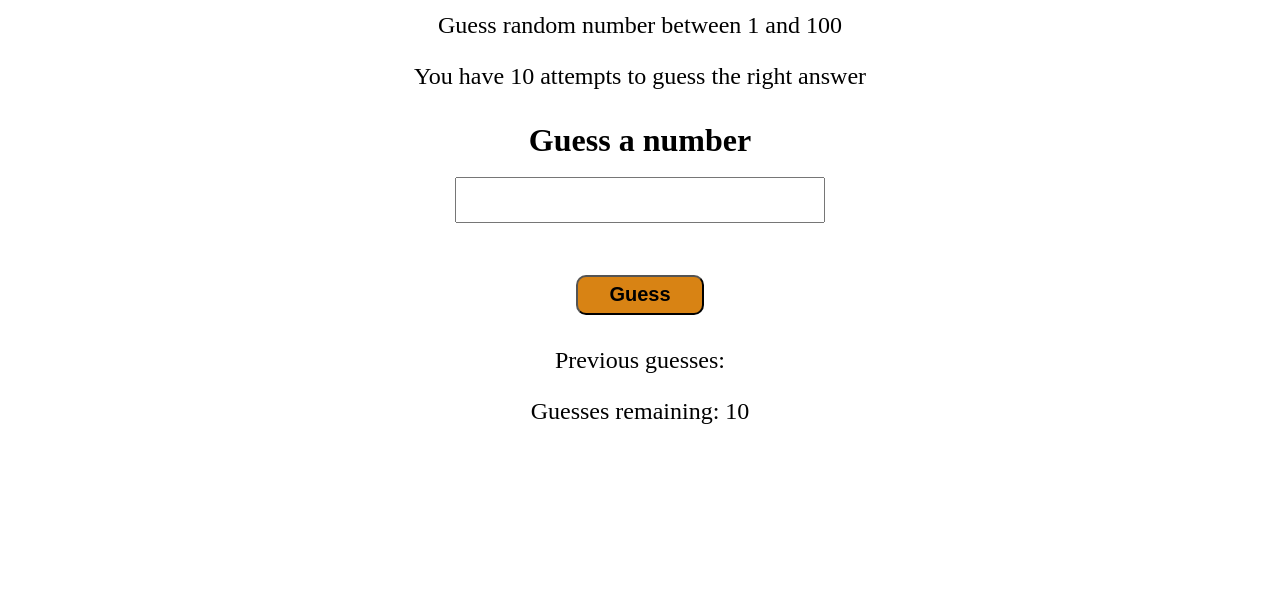
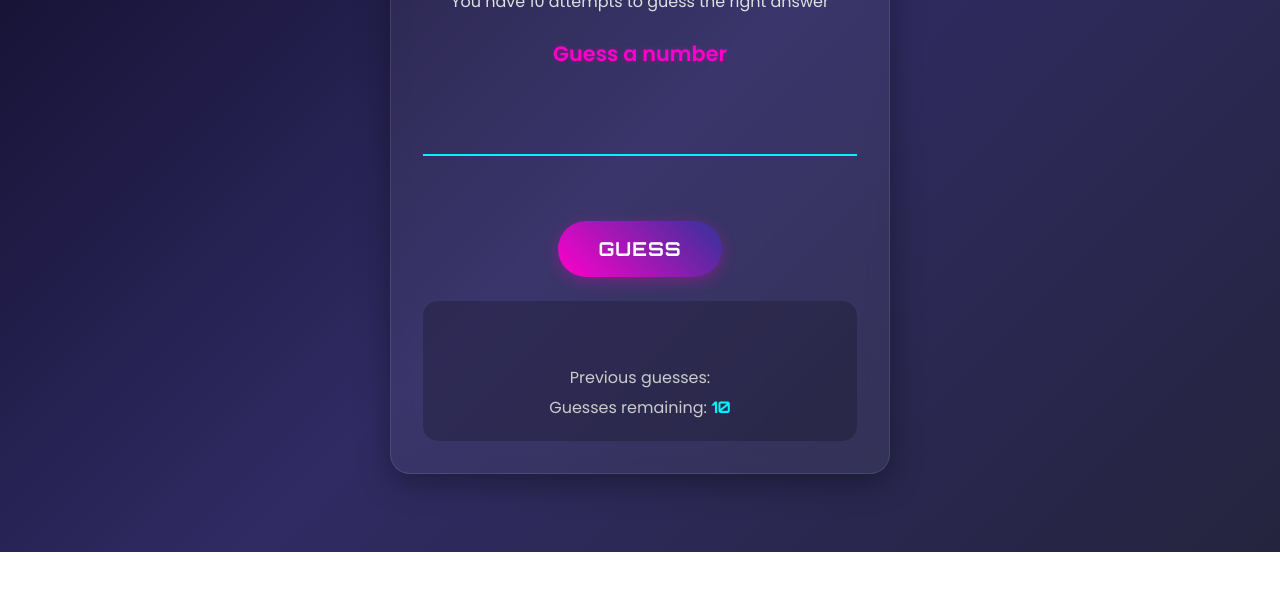
Before and after one commit to niraj0624/guess-number-game, a plain HTML site: page index.html in a window 1280 px wide. Shown: the part 248-840 px from the top of the page. After the commit the page ends 800 px from the top, so only its background shows below. Drawn offline with Linux system fonts and the light colour scheme.

Commit message:
update the designing and styling

```diff
--- a/index.html
+++ b/index.html
@@ -4,6 +4,9 @@
     <meta charset="UTF-8">
     <meta name="viewport" content="width=device-width, initial-scale=1.0">
     <title>Guess Number Game</title>
+    <link rel="preconnect" href="https://fonts.googleapis.com">
+    <link rel="preconnect" href="https://fonts.gstatic.com" crossorigin>
+    <link href="https://fonts.googleapis.com/css2?family=Orbitron:wght@400;700&family=Poppins:wght@300;400;600&display=swap" rel="stylesheet">
     <link rel="stylesheet" href="style.css">
 </head>
 <body>
@@ -19,11 +22,10 @@
         </form>
 
         <div id="result_box">
+            <p id="hint" class="lowOrHigh"></p>
             <p id="previous_guess">Previous guesses: <span class="guesses"></span></p>
 
             <p id="guess_remaining">Guesses remaining: <span class="lastResult">10</span></p>
-
-            <p id="hint" class="lowOrHigh"></p>
         </div>
 
     </div>
--- a/style.css
+++ b/style.css
@@ -1,85 +1,154 @@
+* {
+    margin: 0;
+    padding: 0;
+    box-sizing: border-box;
+}
+
 body {
     display: flex;
     flex-direction: column;
     align-items: center;
     justify-content: center;
     min-height: 100vh;
-    margin-top: 2rem;
-    /* overflow: hidden; */
-    padding: 0 1rem;
-    box-sizing: border-box;
-}
-h1 {
-    font-size: 2.5rem;
-    text-align: center;
-}
-#guide {
-    font-size: 1.5rem;
-    text-align: center;
-}
-#guess {
-    display: flex;
-    justify-content: center;
-    font-size: 2rem;
-    margin-top: 2rem;
-    font-weight: bold;
-}
-#guessInput {
-    display: block;
-    margin: 0 auto;
-    text-align: center;
-    font-size: 1.25rem;
-    height: 2.5rem;
-    width: 80%;
-    max-width: 400px;
-}
-#submit {
-    display: block;
-    margin: 1rem auto;
-    height: 2.5rem;
-    width: 8rem;
-    border-radius: 10px;
-    text-align: center;
-    font-size: 1.25rem;
-    font-weight: bold;
-    background-color: rgb(216, 131, 20);
-    cursor: pointer;
-}
-#result_box {
-    margin-top: 2rem;
-    text-align: center;
-    font-size: 1.5rem;
-}
-#hint {
-    font-size: 2rem;
-    font-weight: 500;
+    background: linear-gradient(135deg, #0f0c29, #302b63, #24243e);
+    font-family: 'Poppins', sans-serif;
+    color: #fff;
 }
 
-@media (max-width: 768px) {
-    body {
-        margin-top: 1rem;
-    }
+.guess-box {
+    background: rgba(255, 255, 255, 0.05);
+    backdrop-filter: blur(10px);
+    -webkit-backdrop-filter: blur(10px);
+    border: 1px solid rgba(255, 255, 255, 0.1);
+    border-radius: 20px;
+    padding: 2rem;
+    box-shadow: 0 8px 32px 0 rgba(0, 0, 0, 0.37);
+    text-align: center;
+    max-width: 500px;
+    width: 90%;
+    transition: transform 0.3s ease;
+}
+
+.guess-box:hover {
+    transform: translateY(-5px);
+    box-shadow: 0 12px 40px 0 rgba(0, 0, 0, 0.5);
+}
+
+h1 {
+    font-family: 'Orbitron', sans-serif;
+    font-size: 2rem;
+    margin-bottom: 1rem;
+    color: #00f3ff;
+    text-shadow: 0 0 10px rgba(0, 243, 255, 0.5);
+    letter-spacing: 2px;
+}
+
+#guide {
+    font-size: 1rem;
+    margin-bottom: 0.3rem;
+    color: #e0e0e0;
+}
+
+#entry_box {
+    margin-top: 1.5rem;
+}
+
+label#guess {
+    display: block;
+    font-size: 1.3rem;
+    margin-bottom: 0.5rem;
+    font-weight: 600;
+    color: #ff00cc;
+    text-shadow: 0 0 5px rgba(255, 0, 204, 0.3);
+}
+
+#guessInput {
+    background: transparent;
+    border: none;
+    border-bottom: 2px solid #00f3ff;
+    color: #fff;
+    font-size: 1.8rem;
+    text-align: center;
+    width: 100%;
+    padding: 0.5rem;
+    margin-bottom: 1.5rem;
+    font-family: 'Orbitron', sans-serif;
+    outline: none;
+    transition: border-color 0.3s ease;
+}
+
+#guessInput:focus {
+    border-bottom-color: #ff00cc;
+}
+
+#submit, #newGame {
+    background: linear-gradient(45deg, #ff00cc, #333399);
+    border: none;
+    border-radius: 50px;
+    color: white;
+    padding: 1rem 2.5rem;
+    font-size: 1.2rem;
+    font-family: 'Orbitron', sans-serif;
+    font-weight: bold;
+    cursor: pointer;
+    transition: all 0.3s ease;
+    text-transform: uppercase;
+    letter-spacing: 1px;
+    box-shadow: 0 4px 15px rgba(255, 0, 204, 0.3);
+    margin-top: 1rem;
+}
+
+#submit:hover, #newGame:hover {
+    transform: scale(1.05);
+    box-shadow: 0 6px 20px rgba(255, 0, 204, 0.5);
+    background: linear-gradient(45deg, #333399, #ff00cc);
+}
+
+#result_box {
+    margin-top: 1.5rem;
+    background: rgba(0, 0, 0, 0.2);
+    padding: 1rem;
+    border-radius: 15px;
+}
+
+#previous_guess, #guess_remaining {
+    font-size: 1rem;
+    margin: 0.3rem 0;
+    color: #ccc;
+}
+
+.guesses, .lastResult {
+    font-weight: bold;
+    color: #00f3ff;
+    font-family: 'Orbitron', sans-serif;
+}
+
+#hint {
+    margin-bottom: 1rem;
+    font-size: 1.5rem;
+    font-weight: 600;
+    min-height: 2rem;
+    color: #ff00cc;
+    text-shadow: 0 0 8px rgba(255, 0, 204, 0.4);
+}
+
+/* Dynamic classes that might be added by JS or useful for hint styling */
+#hint h3 {
+    margin: 0;
+    font-weight: normal;
+    font-size: 1.2rem;
+}
+
+@media (max-width: 600px) {
     h1 {
         font-size: 1.8rem;
     }
-    #guide {
-        font-size: 1.2rem;
+
+    .guess-box {
+        padding: 2rem;
     }
-    #guess {
+
+    #guessInput {
         font-size: 1.5rem;
-        margin-top: 1rem;
-    }
-    #guessInput {
-        font-size: 1rem;
-        height: 2.5rem;
-        width: 90%;
-    }
-    #submit {
-        height: 3rem;
-        width: 90%;
-        max-width: 300px;
-    }
-    #result_box, #hint {
-        font-size: 1.2rem;
     }
 }
```
